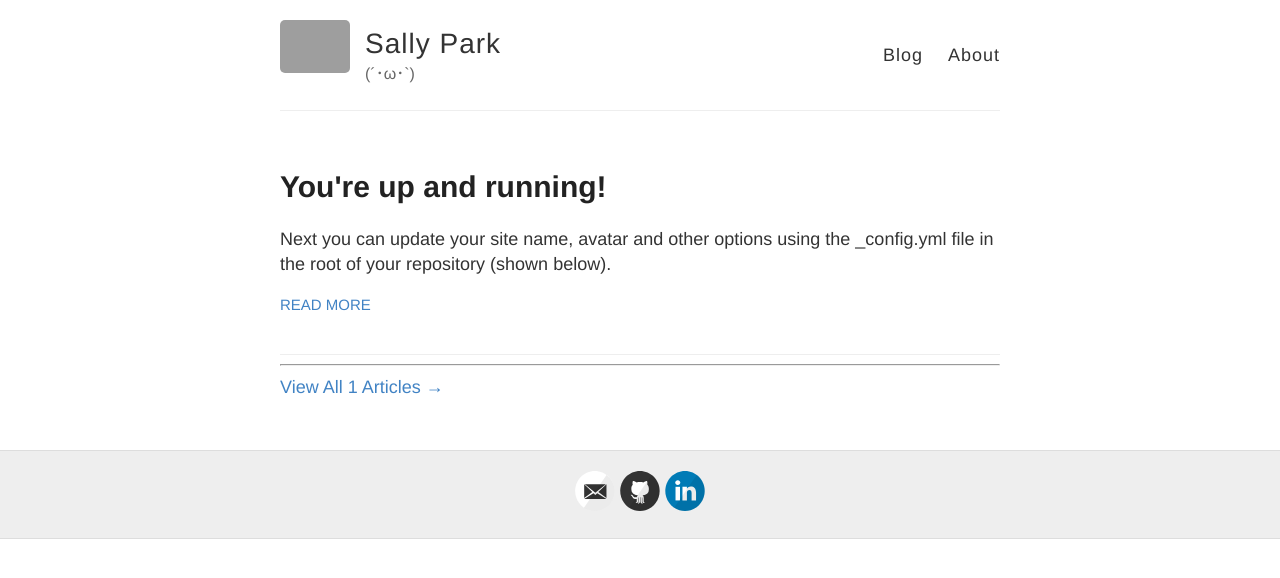
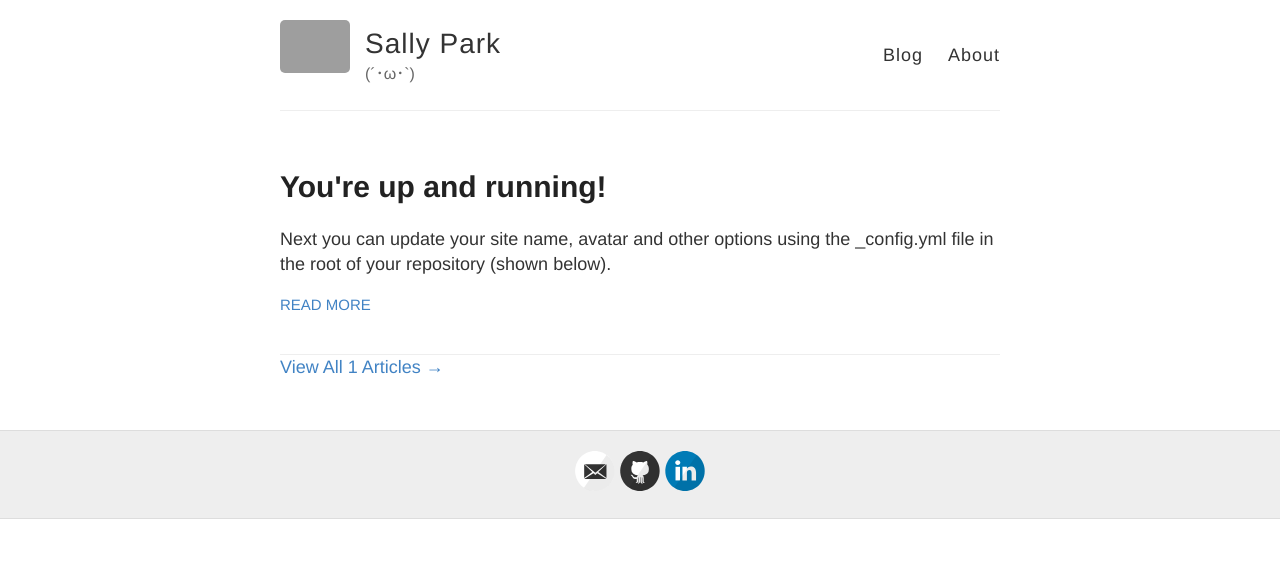
Before and after one commit to sally/sally.github.io, a Jekyll site: the page built from blog/index.html, in a window 1280 px wide. Shown: the top 578 px of the page. Built offline with Jekyll 4.4.1, drawn with Linux system fonts in a browser that asks for light colours; grey boxes are pictures that could not be loaded.

Commit message:
Adds Pagination to required gems

```diff
--- a/_config.yml
+++ b/_config.yml
@@ -80,6 +80,7 @@ sass:
 gems:
   - jekyll-sitemap # Create a sitemap using the official Jekyll sitemap gem
   - jekyll-feed # Create an Atom feed using the official Jekyll feed gem
+  - jekyll-paginate
 
 # Exclude these files from your production _site
 exclude:
--- a/blog/index.html
+++ b/blog/index.html
@@ -18,7 +18,6 @@ title: Blog
     </article>
   {% endfor %}
 
-  <hr>
   <div class="home-read-more">
     <a href="{{ "/blog/archive" | prepend:site.baseurl }}" class="btn btn-primary btn-block btn-lg">View All {{ site.posts | size }} Articles →</a>
   </div>
```
